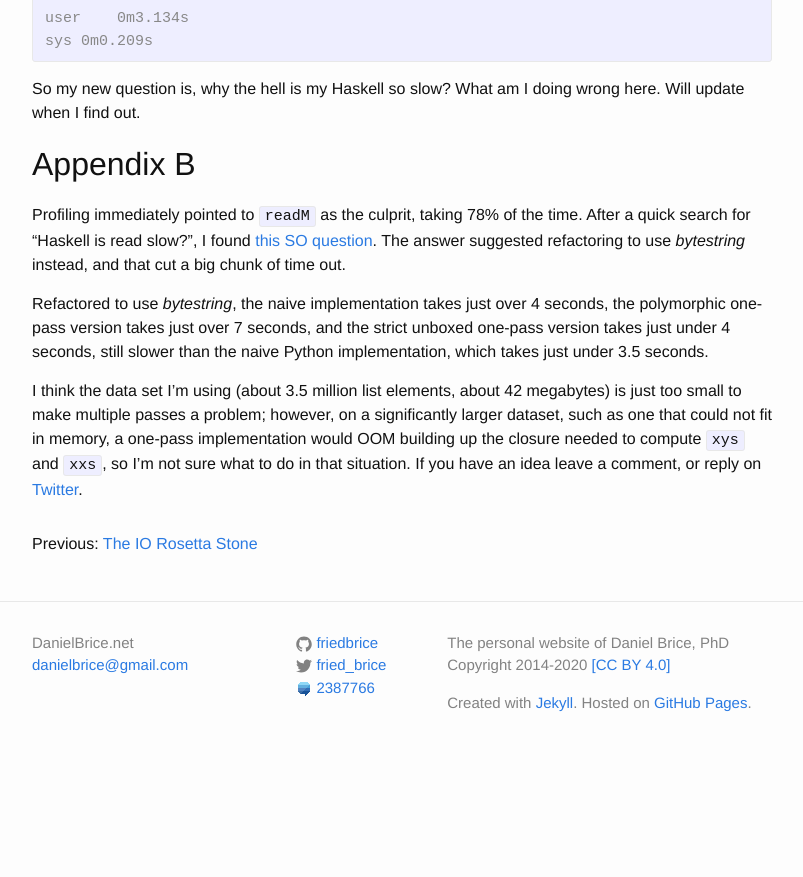
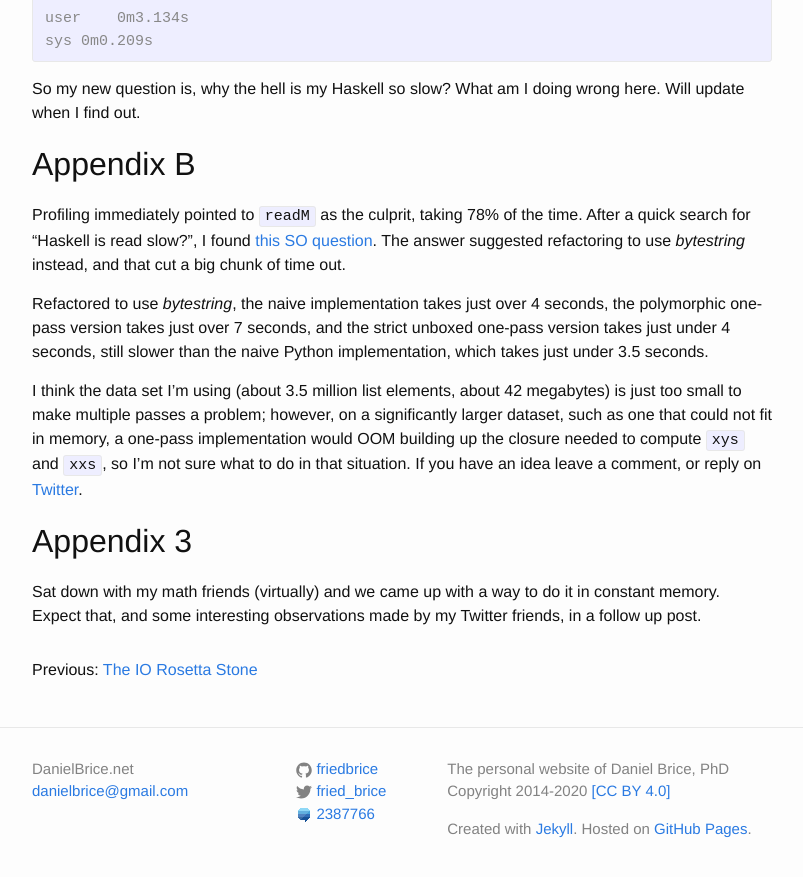
Before and after one commit to friedbrice/friedbrice.github.io, a Jekyll site: the page built from _posts/2020-06-12-simple-linear-regression-in-one-pass.md, in a window 1280 px wide and 900 px high, scrolled down 13819 px. Shown: the top 877 px of the window, without its empty margins (238-1041 px from the left). Built offline with Jekyll 4.4.1, drawn with Linux system fonts in a browser that asks for light colours; formulas are drawn with MathJax 3; comment, search, counter and statistics services are not loaded; before the commit the page ends 14593 px from its top, so only the background shows below that.

Commit message:
Update 2020-06-12-simple-linear-regression-in-one-pass.md

```diff
--- a/_posts/2020-06-12-simple-linear-regression-in-one-pass.md
+++ b/_posts/2020-06-12-simple-linear-regression-in-one-pass.md
@@ -644,3 +644,7 @@ Profiling immediately pointed to `readM` as the culprit, taking 78% of the time.
 Refactored to use _bytestring_, the naive implementation takes just over 4 seconds, the polymorphic one-pass version takes just over 7 seconds, and the strict unboxed one-pass version takes just under 4 seconds, still slower than the naive Python implementation, which takes just under 3.5 seconds.
 
 I think the data set I'm using (about 3.5 million list elements, about 42 megabytes) is just too small to make multiple passes a problem; however, on a significantly larger dataset, such as one that could not fit in memory, a one-pass implementation would OOM building up the closure needed to compute `xys` and `xxs`, so I'm not sure what to do in that situation. If you have an idea leave a comment, or reply on [Twitter](https://twitter.com/fried_brice/status/1271482515031638016?s=20).
+
+## Appendix 3
+
+Sat down with my math friends (virtually) and we came up with a way to do it in constant memory. Expect that, and some interesting observations made by my Twitter friends, in a follow up post.
```
